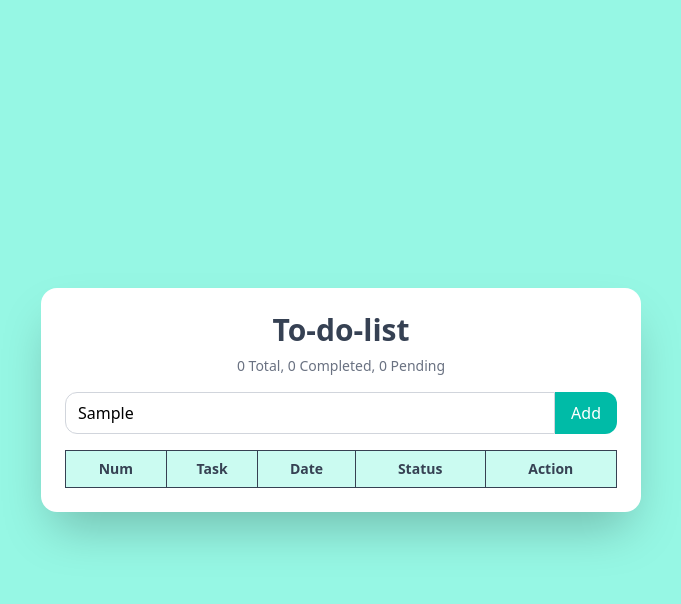
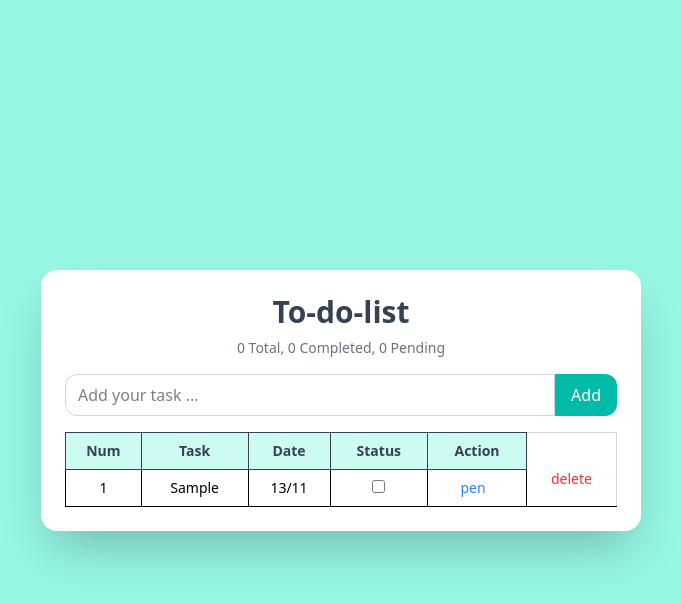
Before and after one commit to uzzal1304/domproject, a website: page src/index.html in a window 1280 px wide. Both pictures are taken after typing "Sample" into the empty fields and a click on the button "Add". Shown: the whole page, without its empty margins (299-980 px from the left). Drawn offline with Linux system fonts and the light colour scheme.

Commit message:
nine commit

```diff
--- a/assignment.js
+++ b/assignment.js
@@ -19,6 +19,43 @@ function addTask(){
     });
     const task = {
         id:Date.now(),
+        text,
+        date,
+        completed: false,
+    };
+    tasks.push(task);
+    taskinput.value="";
+    renderTasks();
+}
+function renderTasks(){
+    taskTable.innerHTML="";
+    tasks.forEach((task, index) =>{
+        const row = document.createElement("tr");
+        row.className ="border-b hover:bg-gray-50";
 
-    }
+        row.innerHTML = `<td class="py-2 border">${index + 1}</td>
+        <td class="py-2 border">${task.text}</td>
+        <td class="py-2 border">${task.date}</td>
+        <td class="py-2 border"><input type="checkbox" ${task.completed ? "checked" : ""} class="accent-teal-500">        </td>
+        <td class="py-2 border">
+        <button class="edit-btn text-blue-500 hover:text-blue-700 mr-2">pen</button>    </td>
+        <button class="delete-btn text-red-500 hover:text-red-700 ">delete</button> </td>`;
+
+        row.querySelector("input").addEventListener("change", (e)=>{
+            task.completed = e.target.checked;
+            updateSummary();
+        });
+        row.querySelector(".delete-btn").addEventListener("click",()=>{
+            tasks = tasks.filter((t)=> t.id !==task.id);
+            renderTasks();
+        });
+        row.querySelector(".edit-btn").addEventListener("click",()=>{
+            const newText= prompt("Edit your task:", task.text);
+            if (newText !== null &&newText.trim() !== ""){task.text = newText.trim();
+                renderTasks();
+            }
+        });
+        taskTable.appendChild(row);
+    });
+    updateSummary();
 }
```
Also changed, not shown: src/output.css.
